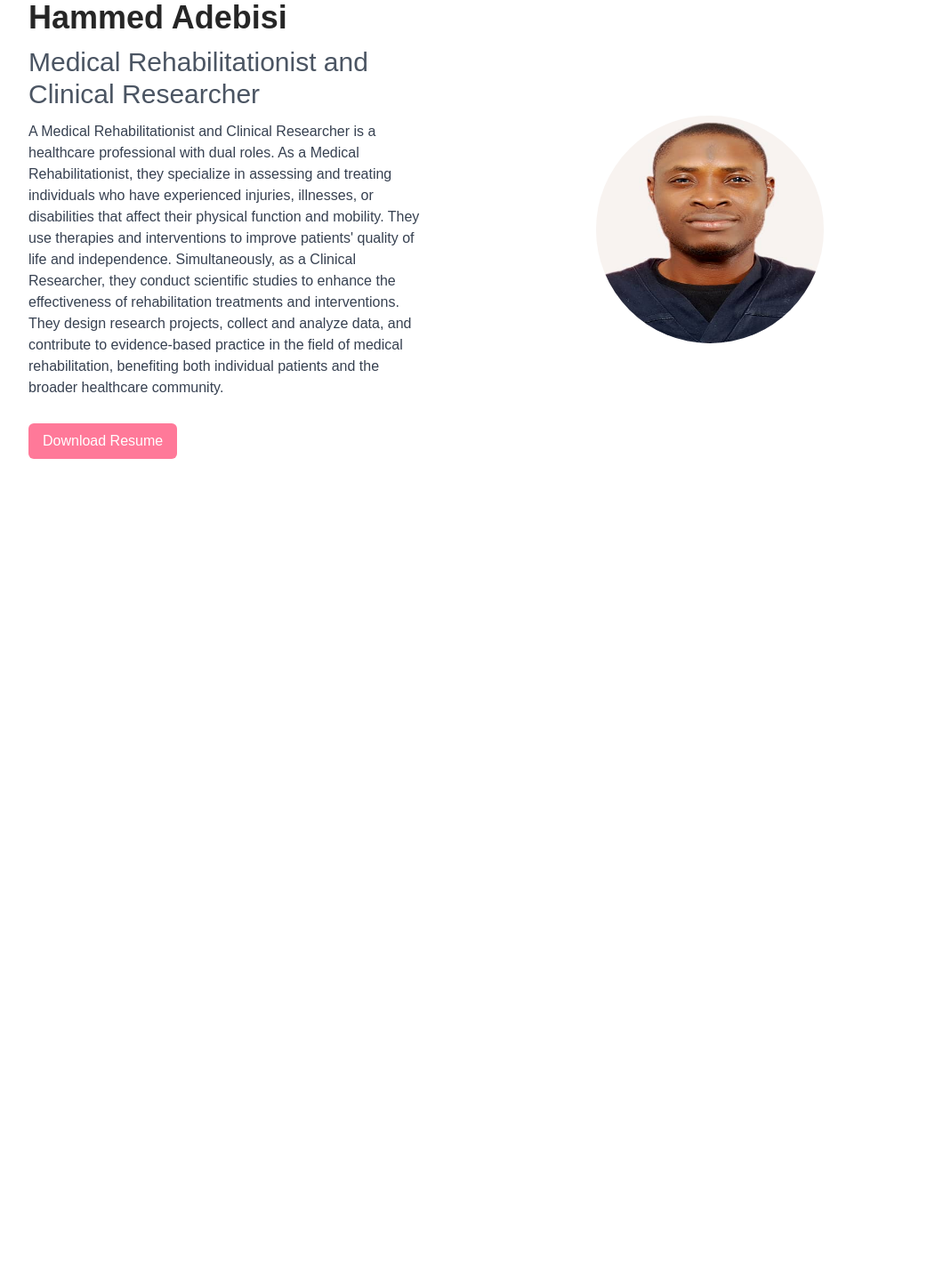
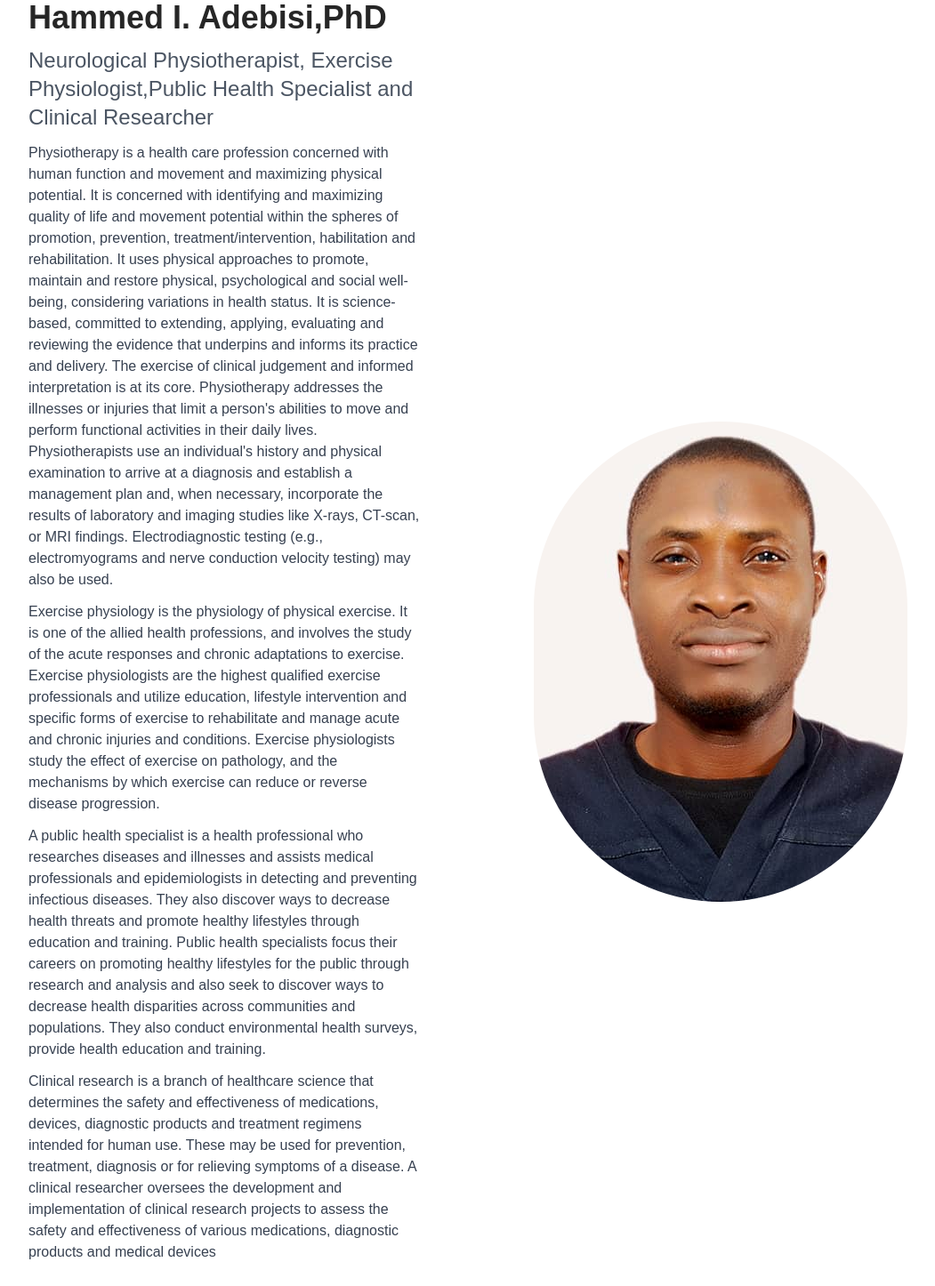
Before and after one commit to boymeetsblockchain/hammed-adebisi, a React (Create React App) app: page / in a window 1280 px wide. Shown: the part 120-1566 px from the top of the page at 89% size, without its empty margins (164-1215 px from the left). Before the commit the page ends 800 px from the top, so only its background shows below. Built offline with nearby package versions, Linux system fonts and the light colour scheme.

Commit message:
added new content

```diff
--- a/src/components/Hero.jsx
+++ b/src/components/Hero.jsx
@@ -3,16 +3,28 @@ import Adebisi from '../assets/Adebisi.jpeg';
 
 function Hero() {
   return (
-    <div className="hero flex flex-col-reverse md:flex-row w-full mx-auto md:px-16 my-10 items-center">
+    <div className="hero flex flex-col-reverse md:flex-row w-full gap-2 mx-auto md:px-16 my-10 items-center">
       <div className="info flex flex-col justify-center md:w-1/2 md:mx-[100px] space-y-3 text-center md:text-left">
-        <h1 className='text-3xl md:text-4xl text-neutral-800 font-semibold'>
-          Hammed Adebisi
+        <h1 className='text-3xl md:text-4xl text-neutral-800 font-bold'>
+          Hammed I. Adebisi,PhD
         </h1>
-        <h2 className='text-2xl md:text-3xl text-gray-600'>
-          Medical Rehabilitationist and Clinical Researcher
+        <h2 className='text-2xl md:text-2xl text-gray-600'>
+          Neurological Physiotherapist, Exercise Physiologist,Public Health Specialist and Clinical Researcher
         </h2>
         <p className='text-gray-700'>
-          A Medical Rehabilitationist and Clinical Researcher is a healthcare professional with dual roles. As a Medical Rehabilitationist, they specialize in assessing and treating individuals who have experienced injuries, illnesses, or disabilities that affect their physical function and mobility. They use therapies and interventions to improve patients' quality of life and independence. Simultaneously, as a Clinical Researcher, they conduct scientific studies to enhance the effectiveness of rehabilitation treatments and interventions. They design research projects, collect and analyze data, and contribute to evidence-based practice in the field of medical rehabilitation, benefiting both individual patients and the broader healthcare community.
+          Physiotherapy is a health care profession concerned with human function and movement and maximizing physical potential. It is concerned with identifying and maximizing quality of life and movement potential within the spheres of promotion, prevention, treatment/intervention, habilitation and rehabilitation. It uses physical approaches to promote, maintain and restore physical, psychological and social well-being, considering variations in health status.  It is science-based, committed to extending, applying, evaluating and reviewing the evidence that underpins and informs its practice and delivery.  The exercise of clinical judgement and informed interpretation is at its core. Physiotherapy addresses the illnesses or injuries that limit a person's abilities to move and perform functional activities in their daily lives. Physiotherapists use an individual's history and physical examination to arrive at a diagnosis and establish a management plan and, when necessary, incorporate the results of laboratory and imaging studies like X-rays, CT-scan, or MRI findings. Electrodiagnostic testing (e.g., electromyograms and nerve conduction velocity testing) may also be used.
+
+        </p>
+        <p className="text-gray-700">
+          Exercise physiology is the physiology of physical exercise. It is one of the allied health professions, and involves the study of the acute responses and chronic adaptations to exercise. Exercise physiologists are the highest qualified exercise professionals and utilize education, lifestyle intervention and specific forms of exercise to rehabilitate and manage acute and chronic injuries and conditions. Exercise physiologists study the effect of exercise on pathology, and the mechanisms by which exercise can reduce or reverse disease progression.
+
+        </p>
+        <p className="text-gray-700">
+          A public health specialist is a health professional who researches diseases and illnesses and assists medical professionals and epidemiologists in detecting and preventing infectious diseases. They also discover ways to decrease health threats and promote healthy lifestyles through education and training. Public health specialists focus their careers on promoting healthy lifestyles for the public through research and analysis and also seek to discover ways to decrease health disparities across communities and populations. They also conduct environmental health surveys, provide health education and training.
+
+        </p>
+        <p className="text-gray-700">
+          Clinical research is a branch of healthcare science that determines the safety and effectiveness of medications, devices, diagnostic products and treatment regimens intended for human use. These may be used for prevention, treatment, diagnosis or for relieving symptoms of a disease. A clinical researcher oversees the development and implementation of clinical research projects to assess the safety and effectiveness of various medications, diagnostic products and medical devices
         </p>
       <div className='flex md:justify-start justify-center'>
       <a href="#7" className='bg-[#ff7999] text-white py-2 px-4 rounded-md inline-block mt-4 hover:bg-red-600 transition duration-300'>
@@ -20,11 +32,11 @@ function Hero() {
         </a>
       </div>
       </div>
-      <div className="image md:w-1/2 flex justify-center">
+      <div className="image md:w-1/2 flex md:justify-end">
   <img
     src={Adebisi}
     alt="Hammed Adebisi"
-    className="h-64 w-64 lg:h-128 lg:w-128 rounded-full"
+    className="h-128 w-128 lg:h-128 lg:w-128 rounded-full"
   />
 </div>
 
```
